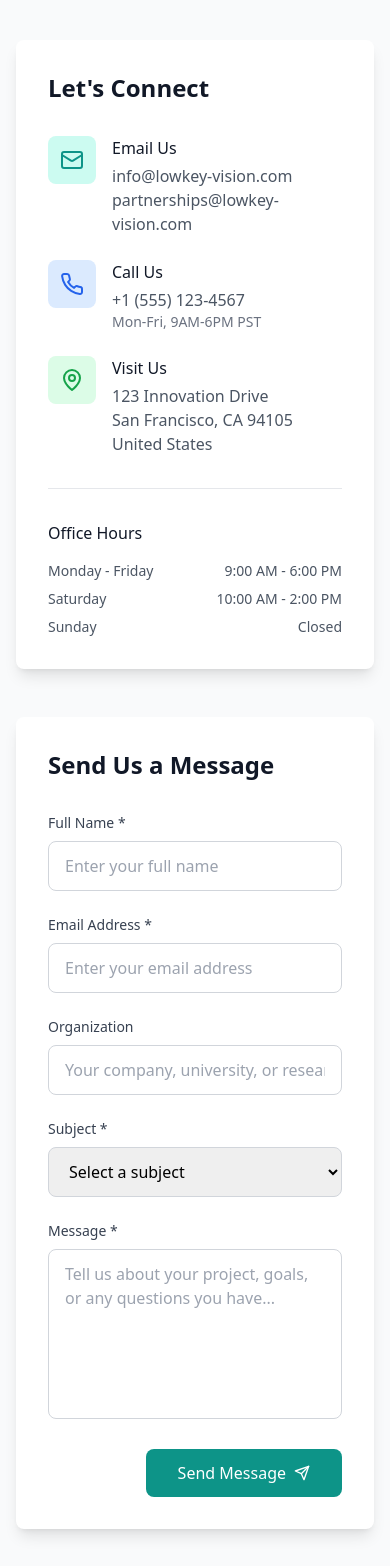
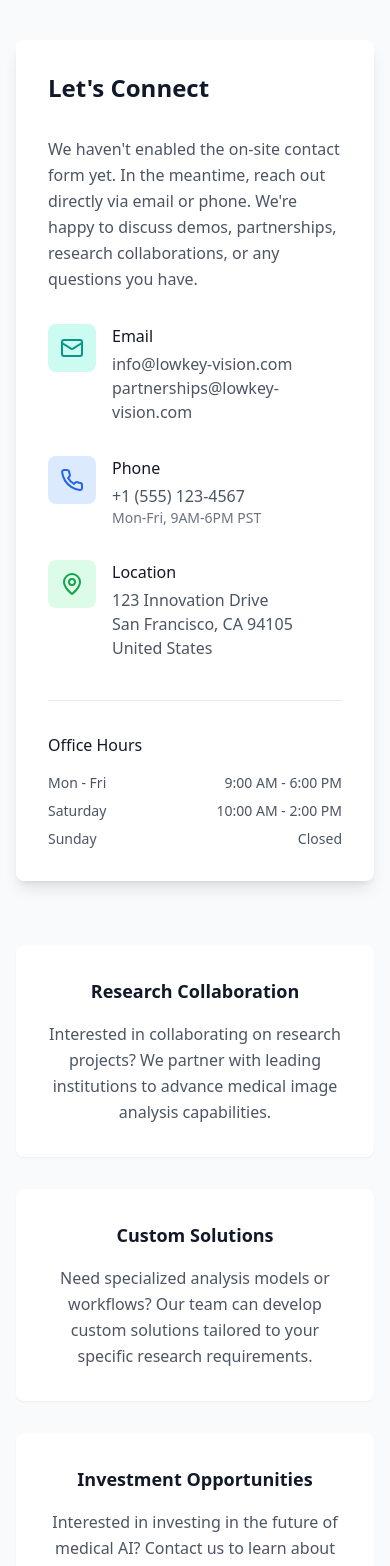
Before and after one commit to Twaal/lowkey-vision, a React (Vite) app in the folder frontend/: page /contact in a window 390 px wide. Shown: the part 380-1946 px from the top of the page. Built offline with nearby package versions, Linux system fonts and the light colour scheme.

Commit message:
update frontend

```diff
--- a/frontend/src/pages/AboutPage.tsx
+++ b/frontend/src/pages/AboutPage.tsx
@@ -131,7 +131,7 @@ const AboutPage = () => {
 
             <div className="grid grid-cols-1 md:grid-cols-2 lg:grid-cols-3 gap-8 mt-12">
               <div className="bg-white rounded-lg p-6 shadow-sm">
-                <h3 className="text-lg font-semibold text-gray-900 mb-3">Current: Tumor Segmentation</h3>
+                <h3 className="text-lg font-semibold text-gray-900 mb-3">PET Scan Tumor Segmentation</h3>
                 <p className="text-gray-600 text-sm leading-relaxed">
                   Advanced AI models for precise tumor detection, segmentation, and statistical analysis
                   in microscope images.
@@ -139,7 +139,7 @@ const AboutPage = () => {
               </div>
 
               <div className="bg-white rounded-lg p-6 shadow-sm border-2 border-teal-200">
-                <h3 className="text-lg font-semibold text-teal-700 mb-3">Coming Soon: Cell Counting</h3>
+                <h3 className="text-lg font-semibold text-teal-700 mb-3">Trypan Blue Cell Counting</h3>
                 <p className="text-gray-600 text-sm leading-relaxed">
                   Automated cell detection and counting across multiple cell types with morphological
                   classification and viability assessment.
--- a/frontend/src/pages/ContactPage.tsx
+++ b/frontend/src/pages/ContactPage.tsx
@@ -1,67 +1,8 @@
-import React, { useState } from 'react';
-import { Mail, Phone, MapPin, Send, CheckCircle } from 'lucide-react';
+import React from 'react';
+import { Mail, Phone, MapPin } from 'lucide-react';
 
 const ContactPage = () => {
-  const [formData, setFormData] = useState({
-    name: '',
-    email: '',
-    organization: '',
-    subject: '',
-    message: ''
-  });
-  const [isSubmitted, setIsSubmitted] = useState(false);
-  const [isSubmitting, setIsSubmitting] = useState(false);
-
-  const handleInputChange = (e: React.ChangeEvent<HTMLInputElement | HTMLTextAreaElement | HTMLSelectElement>) => {
-    const { name, value } = e.target;
-    setFormData(prev => ({
-      ...prev,
-      [name]: value
-    }));
-  };
-
-  const handleSubmit = async (e: React.FormEvent) => {
-    e.preventDefault();
-    setIsSubmitting(true);
-
-    // Simulate form submission
-    await new Promise(resolve => setTimeout(resolve, 1500));
-
-    setIsSubmitted(true);
-    setIsSubmitting(false);
-    setFormData({
-      name: '',
-      email: '',
-      organization: '',
-      subject: '',
-      message: ''
-    });
-  };
-
-  if (isSubmitted) {
-    return (
-      <div className="min-h-screen bg-gray-50 py-16 flex items-center justify-center">
-        <div className="max-w-md mx-auto text-center">
-          <div className="bg-white rounded-lg shadow-lg p-8">
-            <div className="w-16 h-16 bg-green-100 rounded-full flex items-center justify-center mx-auto mb-6">
-              <CheckCircle className="h-8 w-8 text-green-600" />
-            </div>
-            <h2 className="text-2xl font-bold text-gray-900 mb-4">Message Sent Successfully!</h2>
-            <p className="text-gray-600 mb-6 leading-relaxed">
-              Thank you for reaching out to Low-Key Vision. We've received your message and will
-              get back to you within 24 hours.
-            </p>
-            <button
-              onClick={() => setIsSubmitted(false)}
-              className="w-full px-6 py-3 bg-teal-600 text-white rounded-lg hover:bg-teal-700 transition-colors duration-200 font-medium"
-            >
-              Send Another Message
-            </button>
-          </div>
-        </div>
-      </div>
-    );
-  }
+  // Contact form removed intentionally – currently only displaying static contact information.
 
   return (
     <div className="min-h-screen bg-gray-50 py-16">
@@ -77,21 +18,21 @@ const ContactPage = () => {
           </p>
         </div>
 
-        <div className="grid grid-cols-1 lg:grid-cols-3 gap-12">
-          {/* Contact Information */}
-          <div className="lg:col-span-1">
-            <div className="bg-white rounded-lg shadow-lg p-8 h-fit">
-              <h2 className="text-2xl font-semibold text-gray-900 mb-8">
-                Let's Connect
-              </h2>
-
-              <div className="space-y-6">
+        <div className="max-w-4xl mx-auto">
+          <div className="bg-white rounded-lg shadow-lg p-8">
+            <h2 className="text-2xl font-semibold text-gray-900 mb-8">Let's Connect</h2>
+            <p className="text-gray-600 mb-8 leading-relaxed max-w-2xl">
+              We haven't enabled the on-site contact form yet. In the meantime, reach out directly
+              via email or phone. We're happy to discuss demos, partnerships, research
+              collaborations, or any questions you have.
+            </p>
+            <div className="grid grid-cols-1 md:grid-cols-3 gap-8">
               <div className="flex items-start space-x-4">
                 <div className="w-12 h-12 bg-teal-100 rounded-lg flex items-center justify-center flex-shrink-0">
                   <Mail className="h-6 w-6 text-teal-600" />
                 </div>
                 <div>
-                    <h3 className="font-medium text-gray-900 mb-1">Email Us</h3>
+                  <h3 className="font-medium text-gray-900 mb-1">Email</h3>
                   <p className="text-gray-600">info@lowkey-vision.com</p>
                   <p className="text-gray-600">partnerships@lowkey-vision.com</p>
                 </div>
@@ -102,7 +43,7 @@ const ContactPage = () => {
                   <Phone className="h-6 w-6 text-blue-600" />
                 </div>
                 <div>
-                    <h3 className="font-medium text-gray-900 mb-1">Call Us</h3>
+                  <h3 className="font-medium text-gray-900 mb-1">Phone</h3>
                   <p className="text-gray-600">+1 (555) 123-4567</p>
                   <p className="text-sm text-gray-500">Mon-Fri, 9AM-6PM PST</p>
                 </div>
@@ -113,7 +54,7 @@ const ContactPage = () => {
                   <MapPin className="h-6 w-6 text-green-600" />
                 </div>
                 <div>
-                    <h3 className="font-medium text-gray-900 mb-1">Visit Us</h3>
+                  <h3 className="font-medium text-gray-900 mb-1">Location</h3>
                   <p className="text-gray-600">
                     123 Innovation Drive<br />
                     San Francisco, CA 94105<br />
@@ -123,142 +64,13 @@ const ContactPage = () => {
               </div>
             </div>
 
-              <div className="mt-8 pt-8 border-t border-gray-200">
+            <div className="mt-10 pt-8 border-t border-gray-200 max-w-md">
               <h3 className="font-medium text-gray-900 mb-4">Office Hours</h3>
               <div className="space-y-2 text-sm text-gray-600">
-                  <div className="flex justify-between">
-                    <span>Monday - Friday</span>
-                    <span>9:00 AM - 6:00 PM</span>
+                <div className="flex justify-between"><span>Mon - Fri</span><span>9:00 AM - 6:00 PM</span></div>
+                <div className="flex justify-between"><span>Saturday</span><span>10:00 AM - 2:00 PM</span></div>
+                <div className="flex justify-between"><span>Sunday</span><span>Closed</span></div>
               </div>
-                  <div className="flex justify-between">
-                    <span>Saturday</span>
-                    <span>10:00 AM - 2:00 PM</span>
-                  </div>
-                  <div className="flex justify-between">
-                    <span>Sunday</span>
-                    <span>Closed</span>
-                  </div>
-                </div>
-              </div>
-            </div>
-          </div>
-
-          {/* Contact Form */}
-          <div className="lg:col-span-2">
-            <div className="bg-white rounded-lg shadow-lg p-8">
-              <h2 className="text-2xl font-semibold text-gray-900 mb-8">
-                Send Us a Message
-              </h2>
-
-              <form onSubmit={handleSubmit} className="space-y-6">
-                <div className="grid grid-cols-1 md:grid-cols-2 gap-6">
-                  <div>
-                    <label htmlFor="name" className="block text-sm font-medium text-gray-700 mb-2">
-                      Full Name *
-                    </label>
-                    <input
-                      type="text"
-                      id="name"
-                      name="name"
-                      required
-                      value={formData.name}
-                      onChange={handleInputChange}
-                      className="w-full px-4 py-3 border border-gray-300 rounded-lg focus:ring-2 focus:ring-teal-500 focus:border-transparent transition-colors duration-200"
-                      placeholder="Enter your full name"
-                    />
-                  </div>
-
-                  <div>
-                    <label htmlFor="email" className="block text-sm font-medium text-gray-700 mb-2">
-                      Email Address *
-                    </label>
-                    <input
-                      type="email"
-                      id="email"
-                      name="email"
-                      required
-                      value={formData.email}
-                      onChange={handleInputChange}
-                      className="w-full px-4 py-3 border border-gray-300 rounded-lg focus:ring-2 focus:ring-teal-500 focus:border-transparent transition-colors duration-200"
-                      placeholder="Enter your email address"
-                    />
-                  </div>
-                </div>
-
-                <div>
-                  <label htmlFor="organization" className="block text-sm font-medium text-gray-700 mb-2">
-                    Organization
-                  </label>
-                  <input
-                    type="text"
-                    id="organization"
-                    name="organization"
-                    value={formData.organization}
-                    onChange={handleInputChange}
-                    className="w-full px-4 py-3 border border-gray-300 rounded-lg focus:ring-2 focus:ring-teal-500 focus:border-transparent transition-colors duration-200"
-                    placeholder="Your company, university, or research lab"
-                  />
-                </div>
-
-                <div>
-                  <label htmlFor="subject" className="block text-sm font-medium text-gray-700 mb-2">
-                    Subject *
-                  </label>
-                  <select
-                    id="subject"
-                    name="subject"
-                    required
-                    value={formData.subject}
-                    onChange={handleInputChange}
-                    className="w-full px-4 py-3 border border-gray-300 rounded-lg focus:ring-2 focus:ring-teal-500 focus:border-transparent transition-colors duration-200"
-                  >
-                    <option value="">Select a subject</option>
-                    <option value="demo">Request a Demo</option>
-                    <option value="partnership">Partnership Inquiry</option>
-                    <option value="pricing">Pricing Information</option>
-                    <option value="technical">Technical Support</option>
-                    <option value="collaboration">Research Collaboration</option>
-                    <option value="investment">Investment Opportunities</option>
-                    <option value="other">Other</option>
-                  </select>
-                </div>
-
-                <div>
-                  <label htmlFor="message" className="block text-sm font-medium text-gray-700 mb-2">
-                    Message *
-                  </label>
-                  <textarea
-                    id="message"
-                    name="message"
-                    rows={6}
-                    required
-                    value={formData.message}
-                    onChange={handleInputChange}
-                    className="w-full px-4 py-3 border border-gray-300 rounded-lg focus:ring-2 focus:ring-teal-500 focus:border-transparent transition-colors duration-200 resize-none"
-                    placeholder="Tell us about your project, goals, or any questions you have..."
-                  />
-                </div>
-
-                <div className="flex items-center justify-end space-x-4">
-                  <button
-                    type="submit"
-                    disabled={isSubmitting}
-                    className="inline-flex items-center px-8 py-3 bg-teal-600 text-white rounded-lg hover:bg-teal-700 disabled:bg-teal-400 disabled:cursor-not-allowed transition-colors duration-200 font-medium"
-                  >
-                    {isSubmitting ? (
-                      <>
-                        <div className="animate-spin rounded-full h-4 w-4 border-2 border-white border-t-transparent mr-2" />
-                        Sending...
-                      </>
-                    ) : (
-                      <>
-                        Send Message
-                        <Send className="ml-2 h-4 w-4" />
-                      </>
-                    )}
-                  </button>
-                </div>
-              </form>
             </div>
           </div>
         </div>
--- a/frontend/src/pages/TumorSegmentation.tsx
+++ b/frontend/src/pages/TumorSegmentation.tsx
@@ -82,7 +82,7 @@ const TumorSegmentation: React.FC = () => {
 
   return (
     <div className="max-w-2xl mx-auto py-8 px-4">
-      <h1 className="text-3xl font-bold mb-6">Tumor Segmentation</h1>
+      <h1 className="text-3xl font-bold mb-6">PET Scan Tumor Segmentation</h1>
       <ImageUpload
         onAnalyze={handleAnalyze}
         isAnalyzing={isAnalyzing}
```
Also changed, not shown: frontend/src/pages/LandingPage.tsx (+7 -7 lines). Lines whose indentation alone changed are shown as unchanged.
